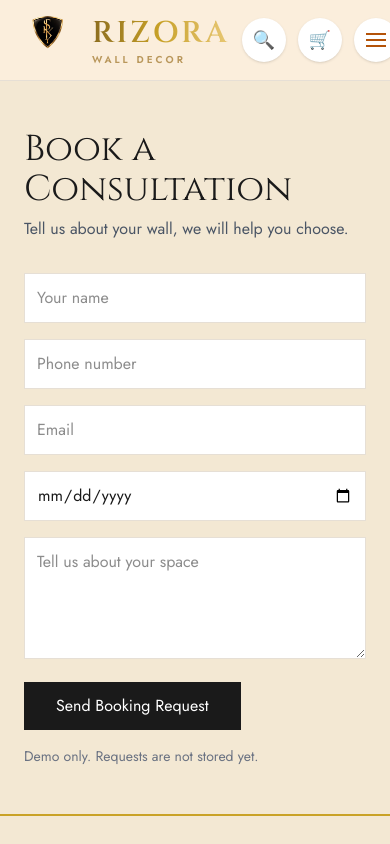
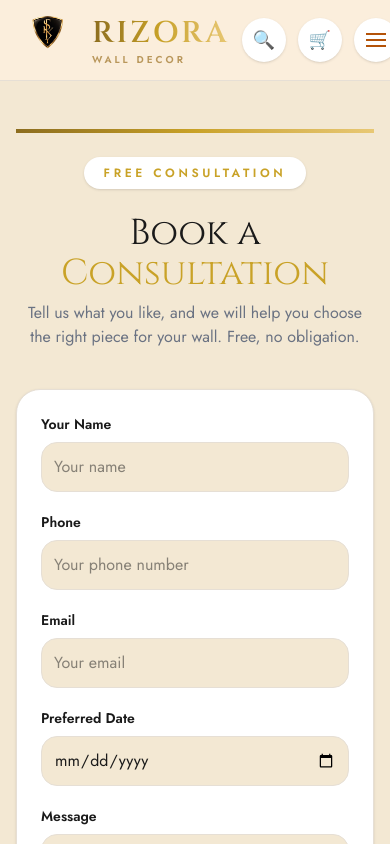
Before and after one commit to mohammedifteqhar/rizora-store, a Next.js app: page /book in a window 390 px wide. Shown: the top 844 px of the page. Built offline with nearby package versions, Linux system fonts and the light colour scheme.

Commit message:
feat: redesign booking page for mobile

```diff
--- a/app/book/page.tsx
+++ b/app/book/page.tsx
@@ -1,5 +1,6 @@
 "use client";
 import { useState } from "react";
+import Link from "next/link";
 
 export default function BookPage() {
   const [sent, setSent] = useState(false);
@@ -11,26 +12,39 @@ export default function BookPage() {
 
   if (sent) {
     return (
-      <main className="mx-auto max-w-2xl px-6 py-12 text-center">
-        <h1 className="text-4xl font-serif">Thank you</h1>
-        <p className="mt-4">Your booking request has been received. We will call you back.</p>
+      <main className="w-full overflow-x-hidden bg-cream px-4 py-12 text-center text-charcoal sm:px-6 lg:px-12">
+        <div className="mx-auto max-w-xl rounded-3xl border border-[#E6DFD5] bg-white p-8 shadow-sm">
+          <p className="font-serif text-3xl">Thank you!</p>
+          <p className="mt-4 text-gray-600">Your booking request has been received. We will contact you soon to confirm your free consultation.</p>
+          <p className="mt-4 text-sm text-gray-500">Demo only. This booking is not stored yet.</p>
+          <Link href="/shop" className="mt-8 inline-block rounded-full bg-gold px-8 py-3 font-semibold text-charcoal">Continue Shopping</Link>
+        </div>
       </main>
     );
   }
 
   return (
-    <main className="mx-auto max-w-2xl px-6 py-12">
-      <h1 className="text-4xl font-serif">Book a Consultation</h1>
-      <p className="mt-2 text-gray-600">Tell us about your wall, we will help you choose.</p>
-      <form onSubmit={handleSubmit} className="mt-8 space-y-4">
-        <input required placeholder="Your name" className="w-full border border-[#E6DFD5] bg-white p-3" />
-        <input required type="tel" placeholder="Phone number" className="w-full border border-[#E6DFD5] bg-white p-3" />
-        <input required type="email" placeholder="Email" className="w-full border border-[#E6DFD5] bg-white p-3" />
-        <input required type="date" className="w-full border border-[#E6DFD5] bg-white p-3" />
-        <textarea required placeholder="Tell us about your space" rows={4} className="w-full border border-[#E6DFD5] bg-white p-3" />
-        <button type="submit" className="bg-charcoal px-8 py-3 text-white">Send Booking Request</button>
+    <main className="w-full overflow-x-hidden bg-cream px-4 py-12 text-charcoal sm:px-6 lg:px-12">
+      <div className="h-1 w-full bg-gradient-to-r from-[#8C6D1F] via-[#C9A227] to-[#E8C874]" />
+      <div className="mt-6 flex justify-center">
+        <p className="rounded-full bg-white px-5 py-2 text-xs font-semibold tracking-[0.3em] text-gold shadow-sm">FREE CONSULTATION</p>
+      </div>
+      <h1 className="mt-6 text-center font-serif text-4xl">Book a <span className="text-gold">Consultation</span></h1>
+      <p className="mx-auto mt-2 max-w-xl text-center text-gray-500">Tell us what you like, and we will help you choose the right piece for your wall. Free, no obligation.</p>
+      <form onSubmit={handleSubmit} className="mx-auto mt-10 max-w-xl rounded-3xl border border-[#E6DFD5] bg-white p-6 shadow-sm sm:p-8">
+        <label className="block text-sm font-semibold">Your Name</label>
+        <input required type="text" placeholder="Your name" className="mt-2 w-full rounded-2xl border border-[#E6DFD5] bg-cream p-3 outline-none focus:border-gold" />
+        <label className="mt-5 block text-sm font-semibold">Phone</label>
+        <input required type="tel" placeholder="Your phone number" className="mt-2 w-full rounded-2xl border border-[#E6DFD5] bg-cream p-3 outline-none focus:border-gold" />
+        <label className="mt-5 block text-sm font-semibold">Email</label>
+        <input required type="email" placeholder="Your email" className="mt-2 w-full rounded-2xl border border-[#E6DFD5] bg-cream p-3 outline-none focus:border-gold" />
+        <label className="mt-5 block text-sm font-semibold">Preferred Date</label>
+        <input required type="date" className="mt-2 w-full rounded-2xl border border-[#E6DFD5] bg-cream p-3 outline-none focus:border-gold" />
+        <label className="mt-5 block text-sm font-semibold">Message</label>
+        <textarea placeholder="Tell us about your wall, your room, and what you like" className="mt-2 w-full rounded-2xl border border-[#E6DFD5] bg-cream p-3 outline-none focus:border-gold" rows={4} />
+        <button type="submit" className="mt-8 w-full rounded-full bg-gold px-8 py-4 font-semibold text-charcoal transition-all duration-300 hover:-translate-y-0.5 hover:bg-[#C9A227] hover:shadow-lg hover:shadow-gold/40">Book My Free Consultation</button>
+        <p className="mt-4 text-center text-sm text-gray-500">Demo only. This booking is not stored yet.</p>
       </form>
-      <p className="mt-4 text-sm text-gray-500">Demo only. Requests are not stored yet.</p>
     </main>
   );
 }
```
